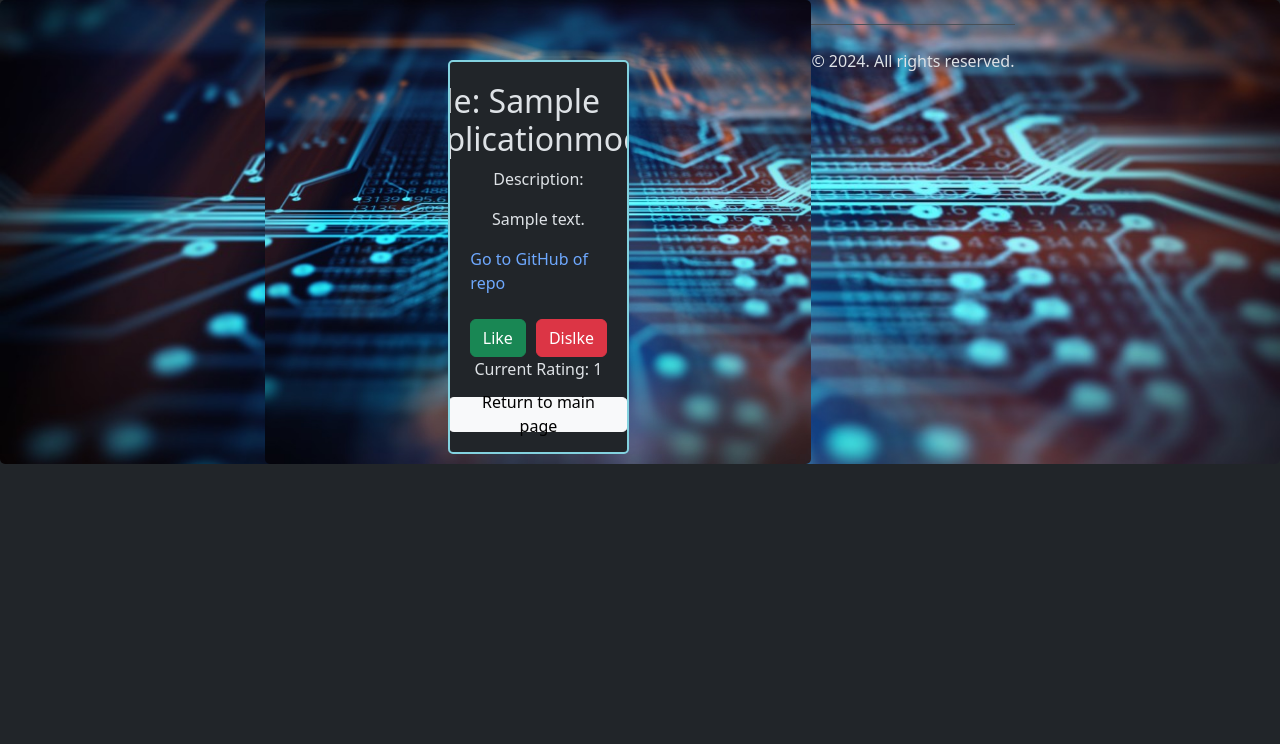
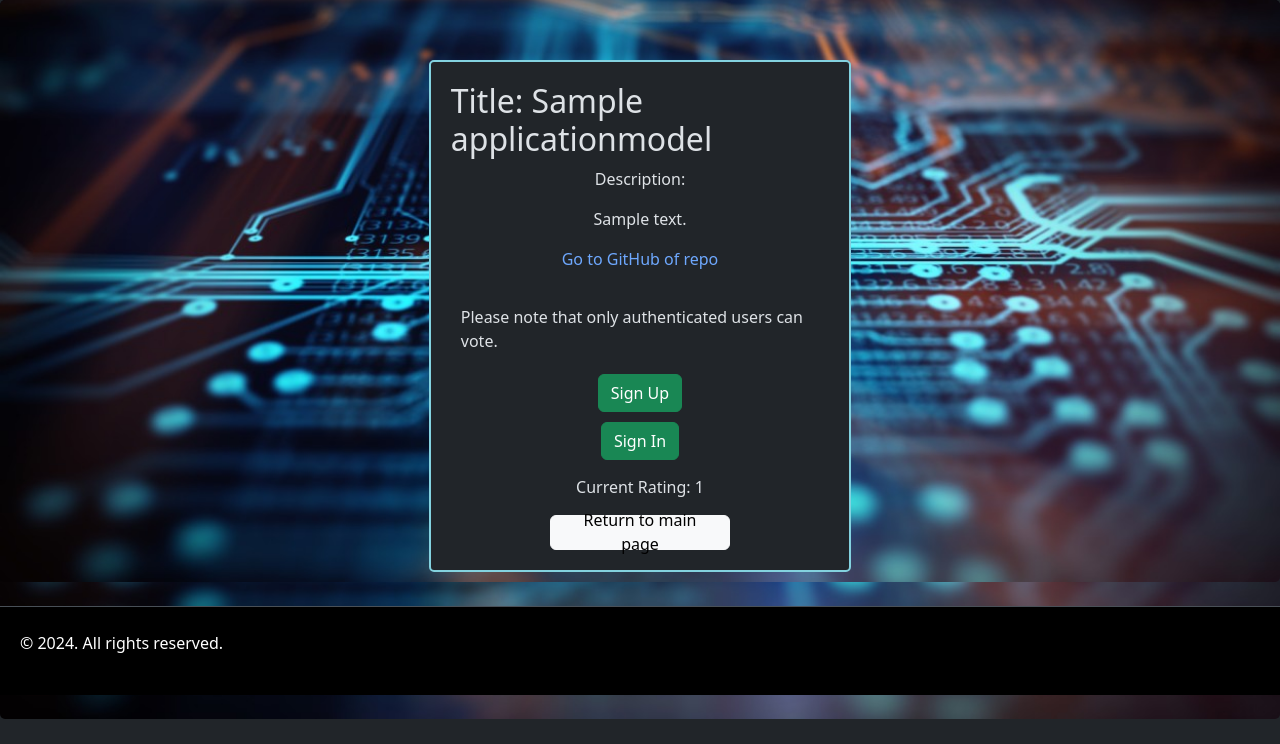
Before and after one commit to evgenievp/web-portfolio-page, a Django app: page /display-project/1/ in a window 1280 px wide. Shown: the part 56-800 px from the top of the page. Run offline with Django 5.2, Linux system fonts and the light colour scheme; tables that the repository leaves empty hold one stand-in row (values such as "Sample post").

Commit message:
general templates and css fixes

```diff
--- a/static/css/data_structures_styling.css
+++ b/static/css/data_structures_styling.css
@@ -42,6 +42,8 @@ img {
     height: 60vh;
     width: 100%;
     display: flex;
+    flex-direction:column;
+    align-items: center;
     justify-content: center;
     overflow-y: auto;
     border-radius: 5px;
@@ -98,8 +100,8 @@ p {
     display: flex;
     flex-direction: column;
 }
-
-footer {
+#footer {
+    width: 100%;
     background-color: black;
     color: white;
     text-align: center;
--- a/static/css/projects_styling.css
+++ b/static/css/projects_styling.css
@@ -36,6 +36,8 @@ img {
     height: auto;
     width: 100%;
     display: flex;
+    flex-direction:column;
+    align-items:center;
     justify-content: center;
     overflow-y: auto;
     border-radius: 5px;
@@ -86,7 +88,16 @@ form {
     width: 180px;
 
 }
-
+.buttons-authenticate {
+    display:flex;
+    flex-direction:column;
+    align-items:center;
+    justify-content:center;
+    padding:10px;
+}
+.buttons-authenticate a {
+    margin: 5px;
+}
 p {
     display: flex;
     justify-content: center;
@@ -97,7 +108,8 @@ p {
     flex-direction: column;
 }
 
-footer {
+#footer {
+    width: 100%;
     background-color: black;
     color: white;
     text-align: center;
--- a/static/css/styles.css
+++ b/static/css/styles.css
@@ -67,9 +67,10 @@ div .button {
 
 }
 
-footer {
+#footer {
     max-height: 100px;
     padding: 20px;
     display: flex;
-    justify-content: space-around;
+    align-items: center;
+    justify-content: center;
 }
--- a/templates/data_structures_and_algos.html
+++ b/templates/data_structures_and_algos.html
@@ -2,10 +2,8 @@
 {% block content %}
     {% load static %}
     <link rel="stylesheet" href="{% static 'css/data_structures_styling.css' %}">
-<div class="page-container">
     <div class="main-container">
         <div class="card">
-            <div class="card-body">
             <form action="{% url 'index page' %}" method="POST">
                 {% csrf_token %}
                 {% if apps %}
@@ -15,7 +13,6 @@
                             <li>
                                 <a href="{% url 'display project' item.pk %}">
                                     <div class="display-inline">
-                                            <img src="../media/images/service.png" alt="service">
                                         <h2>{{ item.title }}</h2>
                                     </div>
                                 </a>
@@ -27,13 +24,10 @@
                 {% else %}
                     <h3>Still no Data Structures and Algorithms to show. :(</h3>
                 {% endif %}
-
                 <a href="{% url 'index page' %}">
                     <button type="button" class="btn btn-light" id="contact-button">Return to main page</button>
                 </a>
             </form>
         </div>
     </div>
-    </div>
-</div>
 {% endblock %}
--- a/templates/display_project_page.html
+++ b/templates/display_project_page.html
@@ -2,27 +2,33 @@
 {% block content %}
     {% load static %}
     <link rel="stylesheet" href="{% static 'css/projects_styling.css' %}">
+    <div class="main-container">
+        <div class="card">
             <form action="{% url 'display project' item.id %}" method="POST">
                 {% csrf_token %}
-        <div class="main-container">
-            <div class="card">
-
                 <h2>Title: {{ item.title }}</h2>
                 <p>Description:</p>
                 <p> {{ item.description }}</p>
                 <a href="{{ item.url_link }}">Go to GitHub of repo</a>
                 <br>
+                {% if user.is_authenticated %}
                     <div class="buttons">
                         <button name="vote" value="like" type="submit" class="btn btn-success">Like</button>
                         <button name="vote" value="dislike" type="submit" class="btn btn-danger">Dislke</button>
                     </div>
-
+                {% else %}
+                    <div class="buttons-authenticate">
+                        <p>Please note that only authenticated users can vote. </p>
+                        <a href="{% url 'register page' %}" class="btn btn-success">Sign Up</a>
+                        <a href="{% url 'login page' %}" class="btn btn-success">Sign In</a>
+                    </div>
+                {% endif %}
                 <p>Current Rating: {{ item.all_votes }}</p>
                 <a href="{% url 'index page' %}">
                     <button type="button" class="btn btn-light" id="contact-button">Return to main page</button>
                 </a>
-
+            </form>
         </div>
     </div>
-    </form>
+
 {% endblock %}
--- a/templates/django_projects.html
+++ b/templates/django_projects.html
@@ -2,10 +2,8 @@
 {% block content %}
     {% load static %}
     <link rel="stylesheet" href="{% static 'css/web_pages.css' %}">
-<div class="page-container">
     <div class="main-container">
         <div class="card">
-            <div class="card-body">
             <form action="{% url 'index page' %}" method="POST">
                 {% csrf_token %}
                 {% if apps %}
@@ -15,7 +13,6 @@
                             <li>
                                 <a href="{% url 'display project' item.pk %}">
                                     <div class="display-inline">
-                                            <img src=" {% static '/../media/images/service.png' %} ">
                                         <h2>{{ item.title }}</h2>
                                     </div>
                                 </a>
@@ -34,6 +31,4 @@
             </form>
         </div>
     </div>
-    </div>
-</div>
 {% endblock %}
--- a/templates/head.html
+++ b/templates/head.html
@@ -30,13 +30,18 @@
                     <li class="nav-item">
                         <a class="nav-link" href="{% url 'contacts page' %}">Contacts</a>
                     </li>
-
+                    {% if user.is_authenticated %}
+                    <li class="nav-item">
+                        <a class="nav-link" href="{% url 'register page' %}">Sign Out</a>
+                    </li>
+                    {% else %}
                     <li class="nav-item">
                         <a class="nav-link" href="{% url 'register page' %}">Sign Up</a>
                     </li>
                     <li class="nav-item">
                         <a class="nav-link" href="{% url 'login page' %}">Sign In</a>
                     </li>
+                    {% endif %}
                 </ul>
             </div>
         </div>
@@ -47,7 +52,7 @@
     {% block content %}
 
     {% endblock %}
-    <div class="d-flex flex-column flex-sm-row justify-content-between py-4 my-4 border-top">
+    <div class="d-flex flex-column flex-sm-row justify-content-between py-4 my-4 border-top" id="footer">
         <p>© 2024. All rights reserved.</p>
     </div>
 
--- a/web_page/main_page/views.py
+++ b/web_page/main_page/views.py
@@ -27,7 +27,8 @@ class RegisterPage(views.CreateView):
 
     def form_valid(self, form):
         response = super().form_valid(form)
-        return redirect('django page')
+        return redirect('index page')
+
 
 
 def django_page_view(request):
@@ -103,3 +104,7 @@ class AboutPageView(views.DetailView):
 
     def get_object(self):
         return AboutMeModel.objects.first()
+
+
+class UserLogoutForm(auth_views.LogoutView):
+    next_page = reverse_lazy('index page')
```
Also changed, not shown: static/css/web_pages.css (+16 -10 lines). Lines whose indentation alone changed are shown as unchanged.
